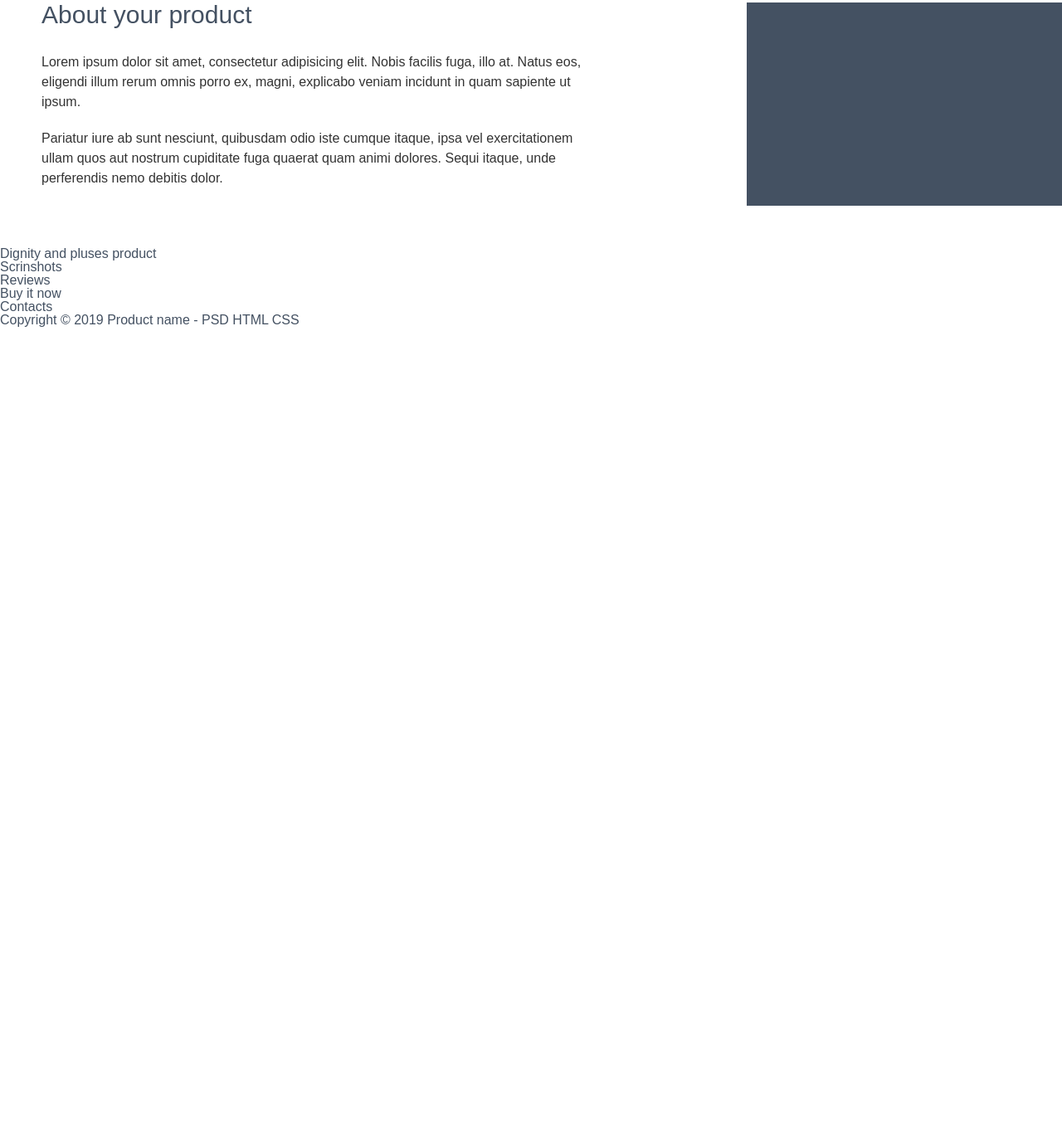
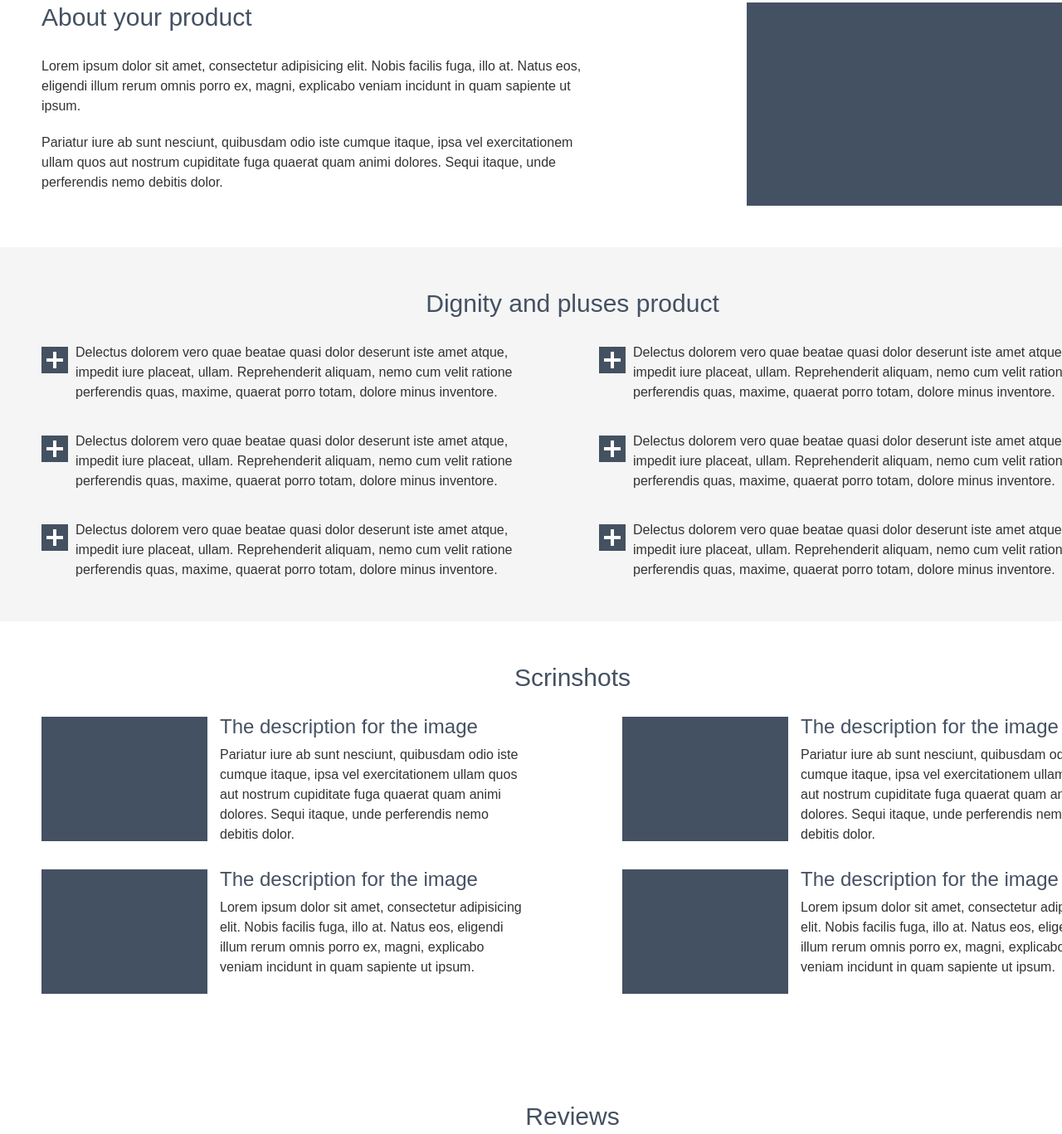
Before and after one commit to Matrix-Wizard/Course_html5, a plain HTML site: page index.html in a window 1280 px wide. Shown: the part 382-1749 px from the top of the page at 83% size. Before the commit the page ends 800 px from the top, so only its background shows below. Drawn offline with Linux system fonts and the light colour scheme.

Commit message:
Промежуточный этап

```diff
--- a/css/style.sass
+++ b/css/style.sass
@@ -1,17 +1,46 @@
 $bg-color: #445162
+$bg-color2: #f5f5f5
+=test
+  color: #fff
 
 body
   font-family: Arial, sans-serif
   box-sizing: border-box
   color: $bg-color
+
 .container
   width: 1280px
-  padding: 0 50px
+  padding: 50px 50px
   margin: 0 auto
 
-header
+.heading
+  color: $bg-color
+  font-size: 30px
+  font-weight: 400
+  line-height: 36px
+  text-align: center
+  margin-bottom: 29px
+
+.paragraph
+  color: #333333
+  font-size: 16px
+  font-weight: 400
+  line-height: 24px
+
+.flex
+  display: flex
+  justify-content: space-between
+  flex-wrap: wrap
+
+
+
+// Блок header
+.header
   background-color: $bg-color
-  padding: 50px 0
+  &-img
+    width: 469px
+    height: 214px
+    background-color: #fff
   h1
     color: #ffffff
     font-size: 60px
@@ -30,37 +59,54 @@ header
       content: '\f00c'
       margin-right: 10px
 
-.header-img
-  width: 469px
-  height: 214px
-  background-color: #fff
-.header-container
-  display: flex
-  justify-content: space-between
 
 
 // section about
 .about
-  padding: 50px 0
-.about-container
-  display: flex
-  justify-content: space-between
-.about-text
-  max-width: 660px
+  &-text
+    max-width: 660px
+    p:nth-child(2)
+      margin-bottom: 20px
+  &-img
+    width: 430px
+    height: 245px
+    background-color: $bg-color
   h2
-    color: $bg-color
-    font-size: 30px
-    font-weight: 400
+    text-align: left
+
+
+// section advantages
+.advantages
+  background-color: $bg-color2
+  ul
+    display: flex
+    flex-wrap: wrap
+    justify-content: space-between
+  li
+    background: url(../img/plus-marker.png) no-repeat 0px 5px
+    padding-left: 41px
+    max-width: 567px
+    margin-bottom: 35px
+  li:nth-last-child(-n+2)
+    margin-bottom: 0
+
+
+
+// section
+.scrinshots
+  &-img
+    width: 200px
+    height: 150px
+    background-color: $bg-color
+    float: left
+    margin-right: 15px
+  &-item
+    max-width: 580px
     margin-bottom: 30px
-  p
-    color: #333333
-    font-size: 16px
-    font-weight: 400
-    line-height: 24px
-  p:nth-child(2)
-    margin-bottom: 20px
-
-.about-img
-  width: 430px
-  height: 245px
-  background-color: $bg-color
+    h3
+      color: $bg-color
+      font-size: 24px
+      font-weight: 400
+      margin-bottom: 10px
+    &::nth-last-child(-n+2)
+      margin-bottom: 0
--- a/index.html
+++ b/index.html
@@ -9,8 +9,8 @@
   <title>Site template</title>
 </head>
 <body>
-  <header>
-    <div class="container header-container">
+  <header class="header">
+    <div class="container flex">
       <div class="header-text">
         <h1>Product name</h1>
         <ul>
@@ -27,11 +27,16 @@
 
   <main>
     <section class="about">
-      <div class="container about-container">
+      <div class="container flex">
         <div class="about-text">
-          <h2>About your product</h2>
-          <p>Lorem ipsum dolor sit amet, consectetur adipisicing elit. Nobis facilis fuga, illo at. Natus eos, eligendi illum rerum omnis porro ex, magni, explicabo veniam incidunt in quam sapiente ut ipsum.</p>
-          <p>Pariatur iure ab sunt nesciunt, quibusdam odio iste cumque itaque, ipsa vel exercitationem ullam quos aut nostrum cupiditate fuga quaerat quam animi dolores. Sequi itaque, unde perferendis nemo debitis dolor.</p>
+          <h2 class="heading">About your product</h2>
+          <p class="paragraph">Lorem ipsum dolor sit amet, consectetur adipisicing elit. Nobis facilis fuga, illo at.
+            Natus eos, eligendi illum rerum omnis porro ex, magni, explicabo veniam incidunt in quam sapiente ut ipsum.
+          </p>
+          <p class="paragraph">Pariatur iure ab sunt nesciunt, quibusdam odio iste cumque itaque, ipsa vel
+            exercitationem
+            ullam quos aut nostrum cupiditate fuga quaerat quam animi dolores. Sequi itaque, unde perferendis nemo
+            debitis dolor.</p>
         </div>
         <div class="about-img"></div>
       </div>
@@ -39,17 +44,85 @@
     <!-- end about -->
 
     <section class="advantages">
-      <h2>Dignity and pluses product</h2>
+      <div class="container">
+        <h2 class="heading">Dignity and pluses product</h2>
+        <ul class="paragraph">
+          <li>Delectus dolorem vero quae beatae quasi dolor deserunt iste amet atque, impedit iure placeat, ullam.
+            Reprehenderit aliquam, nemo cum velit ratione perferendis quas, maxime, quaerat porro totam, dolore minus
+            inventore.</li>
+          <li>Delectus dolorem vero quae beatae quasi dolor deserunt iste amet atque, impedit iure placeat, ullam.
+            Reprehenderit aliquam, nemo cum velit ratione perferendis quas, maxime, quaerat porro totam, dolore minus
+            inventore.</li>
+          <li>Delectus dolorem vero quae beatae quasi dolor deserunt iste amet atque, impedit iure placeat, ullam.
+            Reprehenderit aliquam, nemo cum velit ratione perferendis quas, maxime, quaerat porro totam, dolore minus
+            inventore.</li>
+          <li>Delectus dolorem vero quae beatae quasi dolor deserunt iste amet atque, impedit iure placeat, ullam.
+            Reprehenderit aliquam, nemo cum velit ratione perferendis quas, maxime, quaerat porro totam, dolore minus
+            inventore.</li>
+          <li>Delectus dolorem vero quae beatae quasi dolor deserunt iste amet atque, impedit iure placeat, ullam.
+            Reprehenderit aliquam, nemo cum velit ratione perferendis quas, maxime, quaerat porro totam, dolore minus
+            inventore.</li>
+          <li>Delectus dolorem vero quae beatae quasi dolor deserunt iste amet atque, impedit iure placeat, ullam.
+            Reprehenderit aliquam, nemo cum velit ratione perferendis quas, maxime, quaerat porro totam, dolore minus
+            inventore.</li>
+        </ul>
+      </div>
+      <!-- end container -->
     </section>
+    <!-- end advantages -->
+
     <section class="scrinshots">
-      <h2>Scrinshots</h2>
+      <div class="container">
+        <h2 class="heading">Scrinshots</h2>
+        <div class="scrinshots-wrap flex">
+          <article class="scrinshots-item">
+            <div class="scrinshots-img"></div>
+            <h3>The description for the image</h3>
+            <p class="paragraph">Pariatur iure ab sunt nesciunt, quibusdam odio iste cumque itaque, ipsa vel exercitationem ullam quos aut nostrum cupiditate fuga quaerat quam animi dolores. Sequi itaque, unde perferendis nemo debitis dolor.</p>
+          </article>
+
+          <article class="scrinshots-item">
+            <div class="scrinshots-img"></div>
+            <h3>The description for the image</h3>
+            <p class="paragraph">Pariatur iure ab sunt nesciunt, quibusdam odio iste cumque itaque, ipsa vel
+              exercitationem ullam quos aut nostrum cupiditate fuga quaerat quam animi dolores. Sequi itaque, unde
+              perferendis nemo debitis dolor.</p>
+          </article>
+
+          <article class="scrinshots-item">
+            <div class="scrinshots-img"></div>
+            <h3>The description for the image</h3>
+            <p class="paragraph">Lorem ipsum dolor sit amet, consectetur adipisicing elit. Nobis facilis fuga, illo at. Natus eos, eligendi illum rerum omnis porro ex, magni, explicabo veniam incidunt in quam sapiente ut ipsum.</p>
+          </article>
+
+          <article class="scrinshots-item">
+            <div class="scrinshots-img"></div>
+            <h3>The description for the image</h3>
+            <p class="paragraph">Lorem ipsum dolor sit amet, consectetur adipisicing elit. Nobis facilis fuga, illo at. Natus eos, eligendi illum rerum omnis porro ex, magni, explicabo veniam incidunt in quam sapiente ut ipsum.</p>
+          </article>
+        </div>
+
+      </div>
     </section>
+    <!-- end scrinshots -->
+
     <section class="reviews">
-      <h2>Reviews</h2>
+      <div class="container">
+        <h2 class="heading">Reviews</h2>
+      </div>
     </section>
+    <!-- end reviews -->
+
+
+
     <section class="price">
-      <h2>Buy it now</h2>
+      <div class="container">
+        <h2 class="heading">Buy it now</h2>
+      </div>
     </section>
+    <!-- end price -->
+
+
     <section class="contacts">
       <h2>Contacts</h2>
     </section>
```
Also changed, not shown: css/style.css, img/plus-marker.png (added), img/test.jpg (added), readme.txt (deleted), 1 other file.
